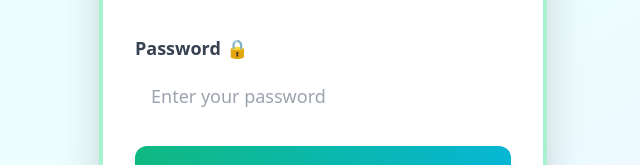
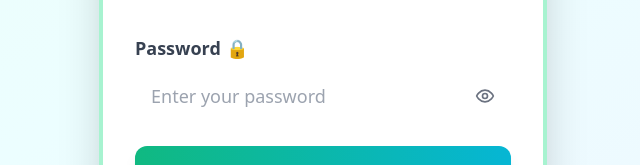
Before and after one commit to srigan-s/MiniAIWebApp, a React (Vite) app: page / in a window 1280 px wide. Shown: the part 442-607 px from the top of the page, without its empty margins (317-957 px from the left). Built offline with nearby package versions, Linux system fonts and the light colour scheme.

Commit message:
Add show/hide password toggle to login form

```diff
--- a/src/components/LoginForm.tsx
+++ b/src/components/LoginForm.tsx
@@ -1,5 +1,5 @@
 import React, { useState } from 'react';
-import { AlertCircle } from 'lucide-react';
+import { AlertCircle, Eye, EyeOff } from 'lucide-react';
 
 interface LoginFormProps {
   onLogin: (email: string, password: string) => boolean;
@@ -13,6 +13,7 @@ const LoginForm: React.FC<LoginFormProps> = ({ onLogin, onGoToSignup }) => {
   });
   const [error, setError] = useState('');
   const [isLoading, setIsLoading] = useState(false);
+  const [showPassword, setShowPassword] = useState(false);
 
   const handleSubmit = async (e: React.FormEvent) => {
     e.preventDefault();
@@ -82,15 +83,25 @@ const LoginForm: React.FC<LoginFormProps> = ({ onLogin, onGoToSignup }) => {
               <label htmlFor="password" className="block text-lg font-semibold text-gray-700 mb-2">
                 Password 🔒
               </label>
+              <div className="relative">
                 <input
-                type="password"
+                  type={showPassword ? 'text' : 'password'}
                   id="password"
                   value={formData.password}
                   onChange={(e) => setFormData(prev => ({ ...prev, password: e.target.value }))}
-                className="w-full px-4 py-3 border-3 border-gray-200 rounded-xl focus:border-emerald-400 focus:outline-none text-lg transition-all duration-200"
+                  className="w-full px-4 py-3 pr-12 border-3 border-gray-200 rounded-xl focus:border-emerald-400 focus:outline-none text-lg transition-all duration-200"
                   placeholder="Enter your password"
                   required
                 />
+                <button
+                  type="button"
+                  onClick={() => setShowPassword((prev) => !prev)}
+                  aria-label={showPassword ? 'Hide password' : 'Show password'}
+                  className="absolute inset-y-0 right-0 flex items-center px-4 text-gray-500 hover:text-emerald-600 transition-colors duration-200"
+                >
+                  {showPassword ? <EyeOff className="w-5 h-5" /> : <Eye className="w-5 h-5" />}
+                </button>
+              </div>
             </div>
 
             <button
```
Lines whose indentation alone changed are shown as unchanged.
